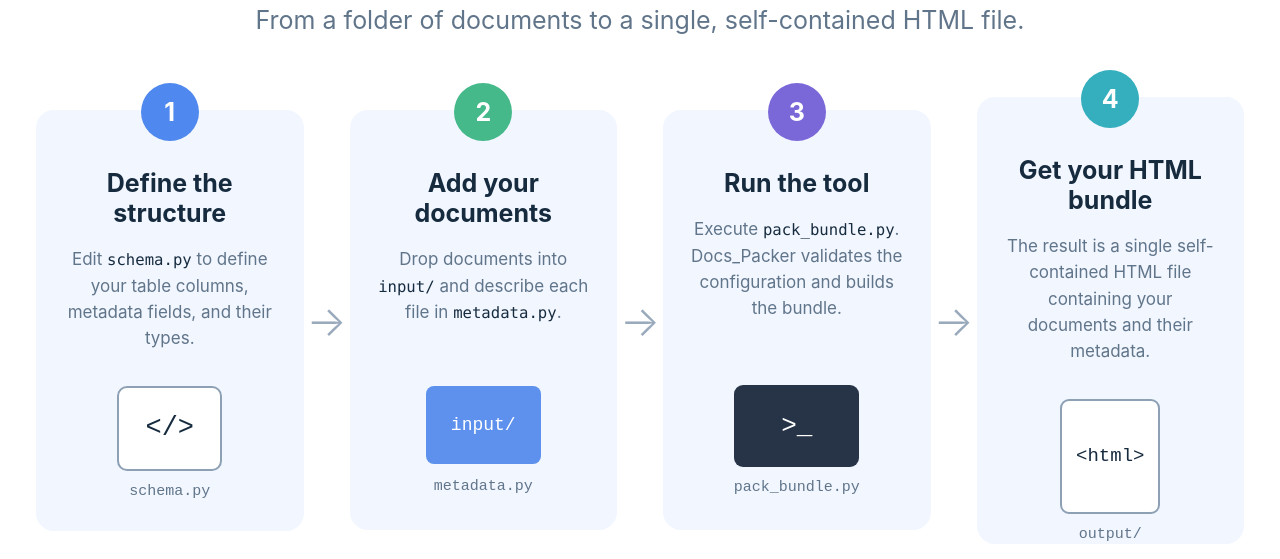
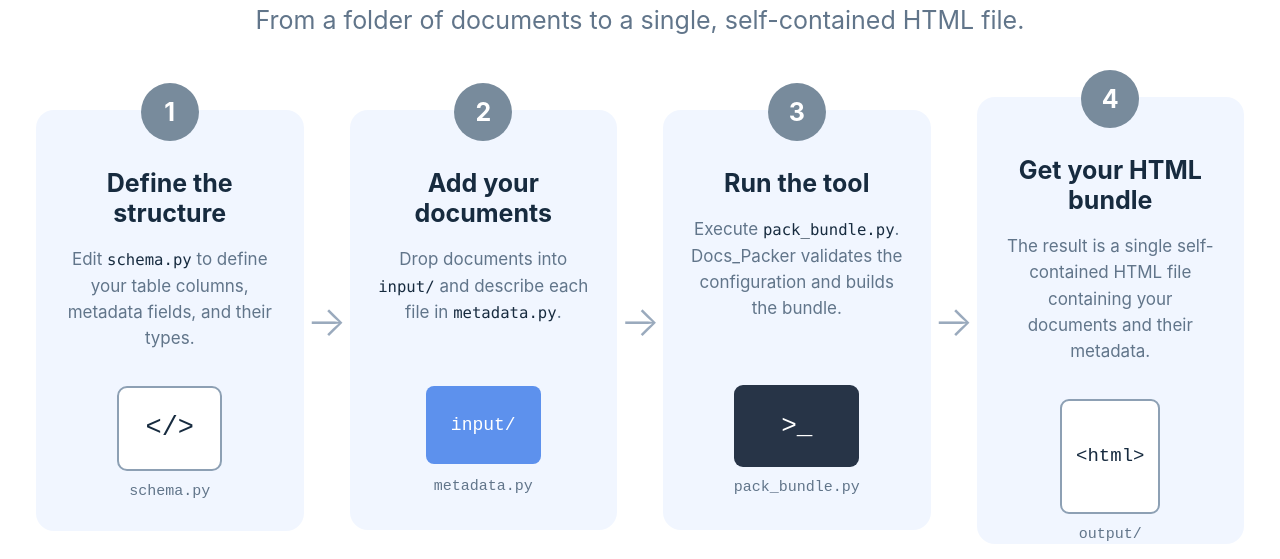
Before and after one commit to IPOLIPOL/Docs_Packer, a plain HTML site: page docs/index.html in a window 1280 px wide. Shown: the part 160-719 px from the top of the page. Drawn offline with Linux system fonts and the light colour scheme.

Commit message:
Update accent colors in index.html

```diff
--- a/docs/index.html
+++ b/docs/index.html
@@ -13,10 +13,10 @@
     --card2: #f1f6ff;
     --card3: #f1f6ff;
     --card4: #f1f6ff;
-    --accent1: #4f88ee;
-    --accent2: #45b98a;
-    --accent3: #7b68d8;
-    --accent4: #35aebd;
+    --accent1: #788b9c;
+    --accent2: #788b9c;
+    --accent3: #788b9c;
+    --accent4: #788b9c;
   }
   * { box-sizing: border-box; }
   body {
```
